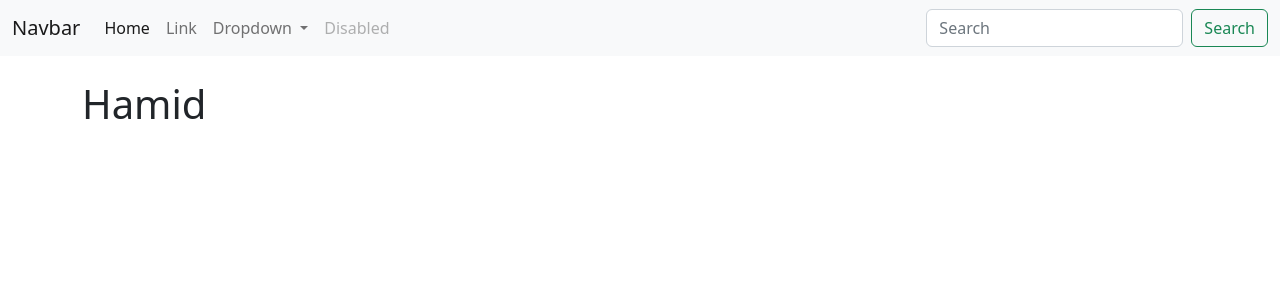
After one commit to Mouadboukniter05/Symfony_training, a Symfony app: template templates/home.html.twig in a window 1280 px wide. The commit adds this page. Shown: the top 300 px of the page. Run offline with Twig, Linux system fonts and the light colour scheme; the template is opened without the code that fills it, so the values that code supplies are empty; some libraries are stand-ins or nearby versions.

Commit message:
controllers,route,patials,view(twig)

```diff
--- a/templates/base.html.twig
+++ b/templates/base.html.twig
@@ -7,13 +7,21 @@
         {# Run `composer require symfony/webpack-encore-bundle` to start using Symfony UX #}
         {% block stylesheets %}
             {{ encore_entry_link_tags('app') }}
+
+            <link href="https://cdn.jsdelivr.net/npm/bootstrap@5.2.3/dist/css/bootstrap.min.css" rel="stylesheet" integrity="sha384-rbsA2VBKQhggwzxH7pPCaAqO46MgnOM80zW1RWuH61DGLwZJEdK2Kadq2F9CUG65" crossorigin="anonymous">
+
         {% endblock %}
 
         {% block javascripts %}
             {{ encore_entry_script_tags('app') }}
+             <script src="https://cdn.jsdelivr.net/npm/bootstrap@5.2.3/dist/js/bootstrap.bundle.min.js" integrity="sha384-kenU1KFdBIe4zVF0s0G1M5b4hcpxyD9F7jL+jjXkk+Q2h455rYXK/7HAuoJl+0I4" crossorigin="anonymous"></script>
         {% endblock %}
     </head>
     <body>
+        {% block header %}
+            {% include "partials/header.html.twig" %}
+        {% endblock %}
         {% block body %}{% endblock %}
+
     </body>
 </html>
--- /dev/null
+++ b/templates/home.html.twig
@@ -0,0 +1,7 @@
+{% extends "base.html.twig" %}
+
+{% block body %}
+    <div class='container mt-4'>
+        <h1>Hamid</h1>
+    </div>
+{% endblock %}
--- /dev/null
+++ b/templates/partials/header.html.twig
@@ -0,0 +1,36 @@
+<nav class="navbar navbar-expand-lg bg-light">
+  <div class="container-fluid">
+    <a class="navbar-brand" href="#">Navbar</a>
+    <button class="navbar-toggler" type="button" data-bs-toggle="collapse" data-bs-target="#navbarSupportedContent" aria-controls="navbarSupportedContent" aria-expanded="false" aria-label="Toggle navigation">
+      <span class="navbar-toggler-icon"></span>
+    </button>
+    <div class="collapse navbar-collapse" id="navbarSupportedContent">
+      <ul class="navbar-nav me-auto mb-2 mb-lg-0">
+        <li class="nav-item">
+          <a class="nav-link active" aria-current="page" href="#">Home</a>
+        </li>
+        <li class="nav-item">
+          <a class="nav-link" href="#">Link</a>
+        </li>
+        <li class="nav-item dropdown">
+          <a class="nav-link dropdown-toggle" href="#" role="button" data-bs-toggle="dropdown" aria-expanded="false">
+            Dropdown
+          </a>
+          <ul class="dropdown-menu">
+            <li><a class="dropdown-item" href="#">Action</a></li>
+            <li><a class="dropdown-item" href="#">Another action</a></li>
+            <li><hr class="dropdown-divider"></li>
+            <li><a class="dropdown-item" href="#">Something else here</a></li>
+          </ul>
+        </li>
+        <li class="nav-item">
+          <a class="nav-link disabled">Disabled</a>
+        </li>
+      </ul>
+      <form class="d-flex" role="search">
+        <input class="form-control me-2" type="search" placeholder="Search" aria-label="Search">
+        <button class="btn btn-outline-success" type="submit">Search</button>
+      </form>
+    </div>
+  </div>
+</nav>
```
Also changed, not shown: src/Controller/HomeController.php (added, +15 -0 lines).
